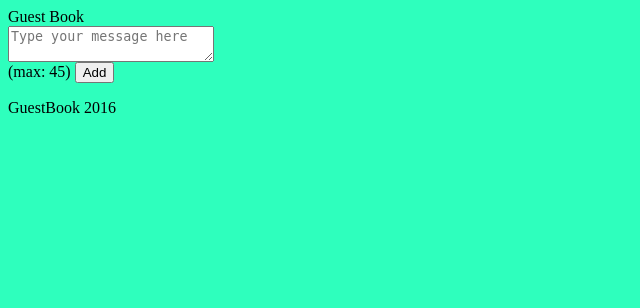
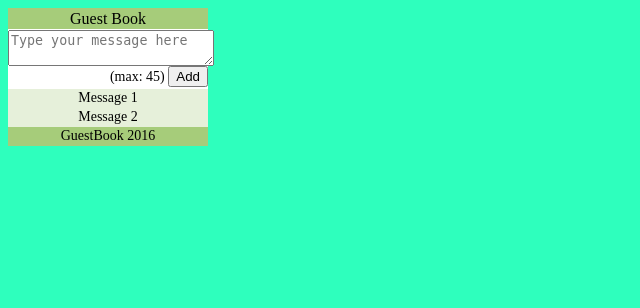
Before and after one commit to Nicknixer/guestbook, a PHP site: page / in a window 1280 px wide. Shown: the top 308 px of the page, without its empty margins (0-640 px from the left). Run offline with PHP 8.4, Linux system fonts and the light colour scheme.

Commit message:
Add style

```diff
--- a/tpl/footer.tpl
+++ b/tpl/footer.tpl
@@ -1,3 +1,3 @@
-<div class="copy">GuestBook 2016</div>
+<div class="foot">GuestBook 2016</div>
 </body>
 </html>
--- a/tpl/index.tpl
+++ b/tpl/index.tpl
@@ -3,3 +3,5 @@
 	<br/>
 	(max: 45) <input type="submit" name="Add" value="Add"/>
 </form>
+<div class="msg">Message 1</div>
+<div class="msg">Message 2</div>
--- a/tpl/style.css
+++ b/tpl/style.css
@@ -2,3 +2,34 @@
 background: #2effbd;
 color: #000;
 }
+.head {
+background: #a6cc7a;
+width:200px;
+text-align: center;
+padding: 2px 0px 1px 0px;
+margin: 0px;
+}
+.foot {
+background: #a6cc7a;
+width:200px;
+text-align: center;
+padding: 1px 0px 2px 0px;
+margin: 0px;
+font-size: 14px;
+}
+.msg {
+background: #e6f0da;
+width:200px;
+text-align: center;
+padding: 1px 0px 2px 0px;
+margin: 0px;
+font-size: 14px;
+}
+form {
+background: #fff;
+width:200px;
+text-align: right;
+padding: 1px 0px 2px 0px;
+margin: 0px;
+font-size: 14px;
+}
```
